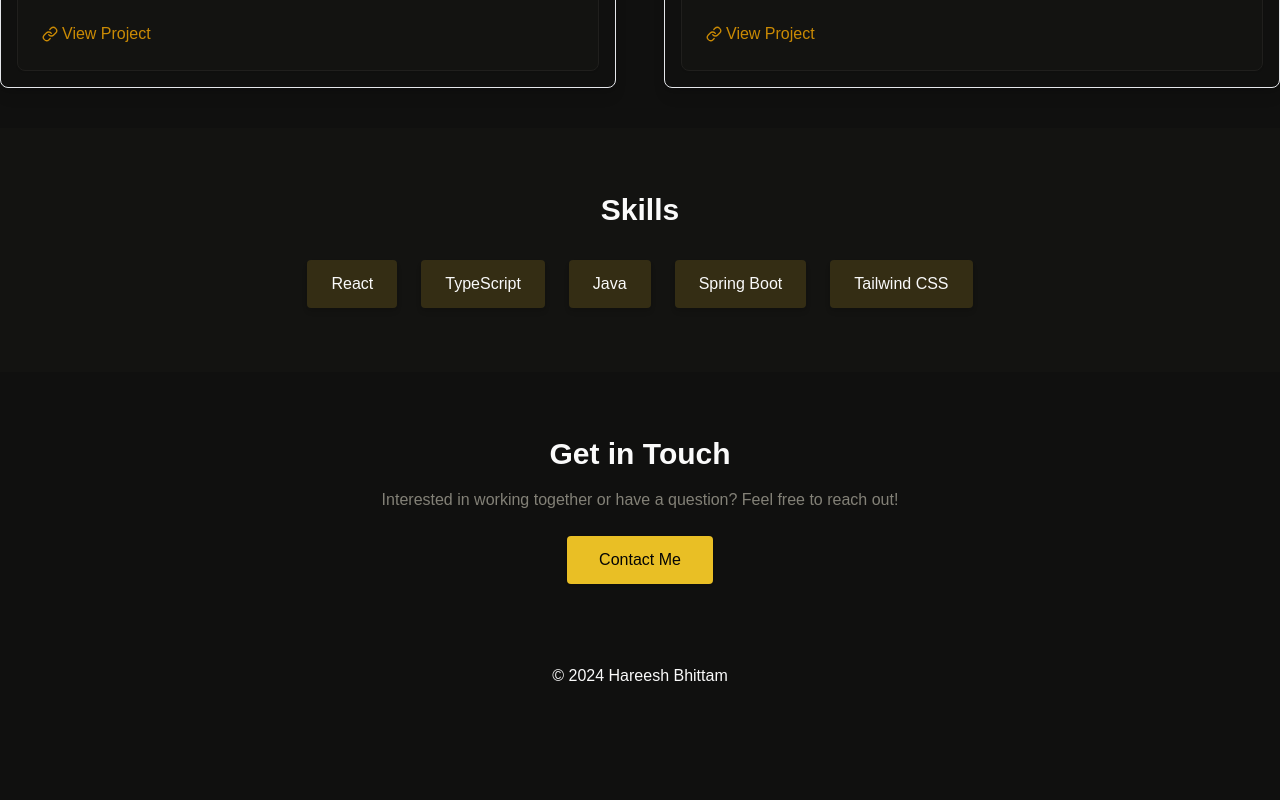
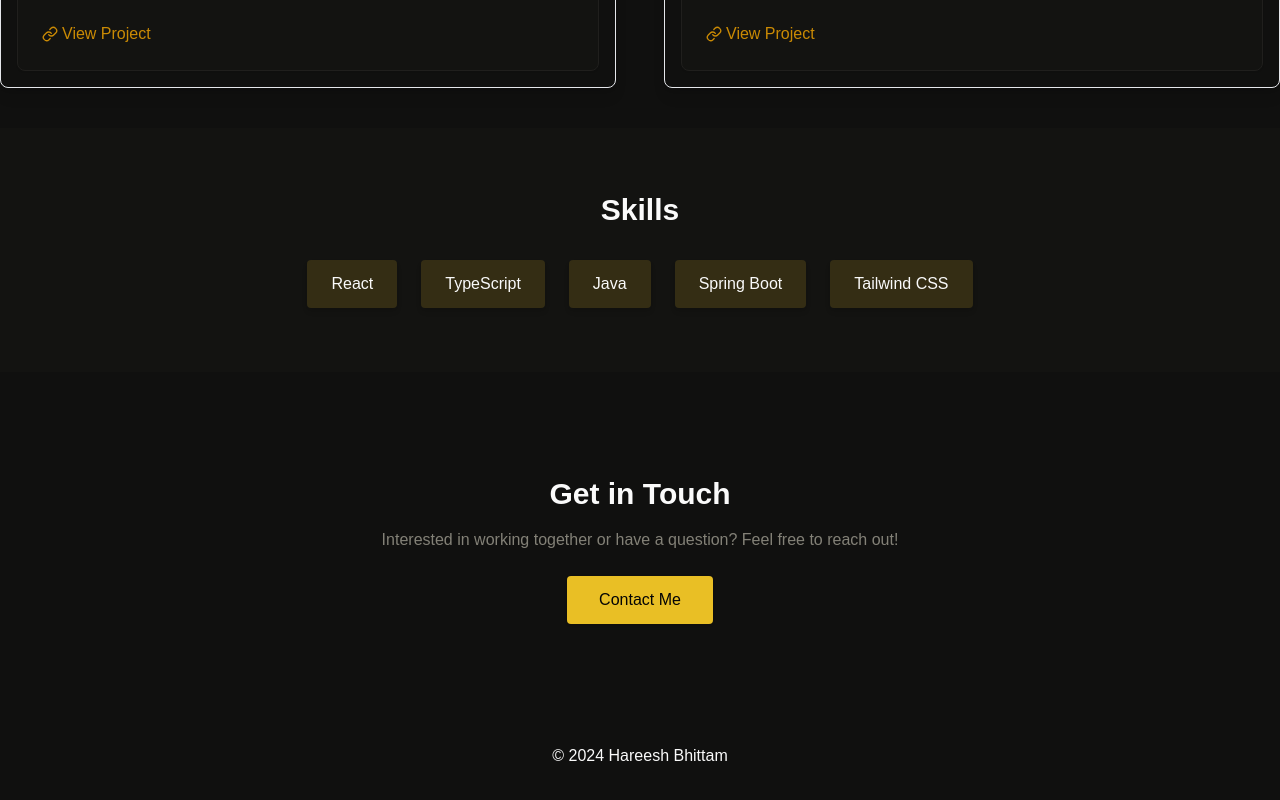
Before and after one commit to Hareesh108/me.github.io, a Next.js app: page / in a window 1280 px wide. Shown: the part 1824-2624 px from the top of the page. Before the commit the page ends 2528 px from the top, so only its background shows below. Built offline with nearby package versions, Linux system fonts and the light colour scheme.

Commit message:
Added footer and contact component

```diff
--- a/app/page.tsx
+++ b/app/page.tsx
@@ -1,3 +1,5 @@
+import ContactPage from "@/components/contact";
+import Footer from "@/components/footer";
 import LandingPage from "@/components/landing-page";
 import ProjectPage from "@/components/project";
 import WorkPage from "@/components/work";
@@ -11,48 +13,9 @@ export default function Home() {
 
       <WorkPage />
 
-      <div className="flex flex-col items-start justify-start">
-        {/* Container for max-width */}
-        <div className="w-full max-w-screen-xl mx-auto ">
-          {/* Contact Section */}
-          <section className="flex flex-col items-center py-16 px-6 text-center">
-            <h2
-              className="text-3xl font-semibold"
-              style={{ color: "hsl(var(--foreground))" }}
-            >
-              Get in Touch
-            </h2>
-            <p
-              className="mt-4"
-              style={{ color: "hsl(var(--muted-foreground))" }}
-            >
-              Interested in working together or have a question? Feel free to
-              reach out!
-            </p>
-            <a
-              href="mailto:hareeshbhittam@email.com"
-              className="mt-6 px-8 py-3 font-medium rounded shadow transition duration-300"
-              style={{
-                backgroundColor: "hsl(var(--primary))",
-                color: "hsl(var(--primary-foreground))",
-              }}
-            >
-              Contact Me
-            </a>
-          </section>
+      <ContactPage />
 
-          {/* Footer */}
-          <footer
-            className="w-full py-4 text-center"
-            style={{
-              backgroundColor: "hsl(var(--background))",
-              color: "hsl(var(--foreground))",
-            }}
-          >
-            © 2024 Hareesh Bhittam
-          </footer>
-        </div>
-      </div>
+      <Footer />
     </>
   );
 }
--- /dev/null
+++ b/components/contact/index.tsx
@@ -0,0 +1,30 @@
+import React from "react";
+
+export default function ContactPage() {
+  return (
+    <div className="max-w-screen-xl mt-6 md:mt-10 mb-5 mx-4 md:mx-auto">
+      <div className="flex flex-col items-center py-16 px-6 text-center">
+        <h2
+          className="text-3xl font-semibold"
+          style={{ color: "hsl(var(--foreground))" }}
+        >
+          Get in Touch
+        </h2>
+        <p className="mt-4" style={{ color: "hsl(var(--muted-foreground))" }}>
+          Interested in working together or have a question? Feel free to reach
+          out!
+        </p>
+        <a
+          href="mailto:hareeshbhittam@email.com"
+          className="mt-6 px-8 py-3 font-medium rounded shadow transition duration-300"
+          style={{
+            backgroundColor: "hsl(var(--primary))",
+            color: "hsl(var(--primary-foreground))",
+          }}
+        >
+          Contact Me
+        </a>
+      </div>
+    </div>
+  );
+}
--- /dev/null
+++ b/components/footer/index.tsx
@@ -0,0 +1,17 @@
+import React from "react";
+
+export default function Footer() {
+  return (
+    <div className="max-w-screen-xl mt-6 md:mt-10 mb-5 mx-4 md:mx-auto">
+      <footer
+        className="w-full py-4 text-center"
+        style={{
+          backgroundColor: "hsl(var(--background))",
+          color: "hsl(var(--foreground))",
+        }}
+      >
+        © 2024 Hareesh Bhittam
+      </footer>
+    </div>
+  );
+}
--- a/components/landing-page/index.tsx
+++ b/components/landing-page/index.tsx
@@ -3,7 +3,7 @@ import Image from "next/image";
 
 export default function LandingPage() {
   return (
-    <div className="flex flex-col md:grid md:grid-cols-2 gap-12 items-center justify-center min-h-screen max-w-screen-xl mx-auto mt-16 md:mt-0">
+    <div className="flex flex-col md:grid md:grid-cols-2 gap-12 items-center justify-center min-h-screen max-w-screen-xl mt-16 md:mt-0 mx-4 xl:mx-auto">
       <div className="relative flex justify-center mx-24 sm:mx-32 md:mx-auto">
         <Image
           src="/profile/harsh01.jpg"
--- a/components/project/index.tsx
+++ b/components/project/index.tsx
@@ -9,7 +9,7 @@ import Image from "next/image";
 
 export default function ProjectPage() {
   return (
-    <div className="min-h-screen max-w-screen-xl mx-auto">
+    <div className="min-h-screen max-w-screen-xl mx-4 xl:mx-auto">
       <h1 className="text-3xl sm:text-4xl font-bold text-center md:text-start mb-6">
         Featured projects
       </h1>
--- a/components/work/index.tsx
+++ b/components/work/index.tsx
@@ -2,7 +2,7 @@ import React from "react";
 
 export default function WorkPage() {
   return (
-    <div className="max-w-screen-xl mx-auto mt-6 md:mt-10">
+    <div className="max-w-screen-xl mt-6 md:mt-10 mx-4 xl:mx-auto">
       <div
         className="w-full py-16"
         style={{
```
Also changed, not shown: 1 other file (tests, documents, lock files or other folders).
